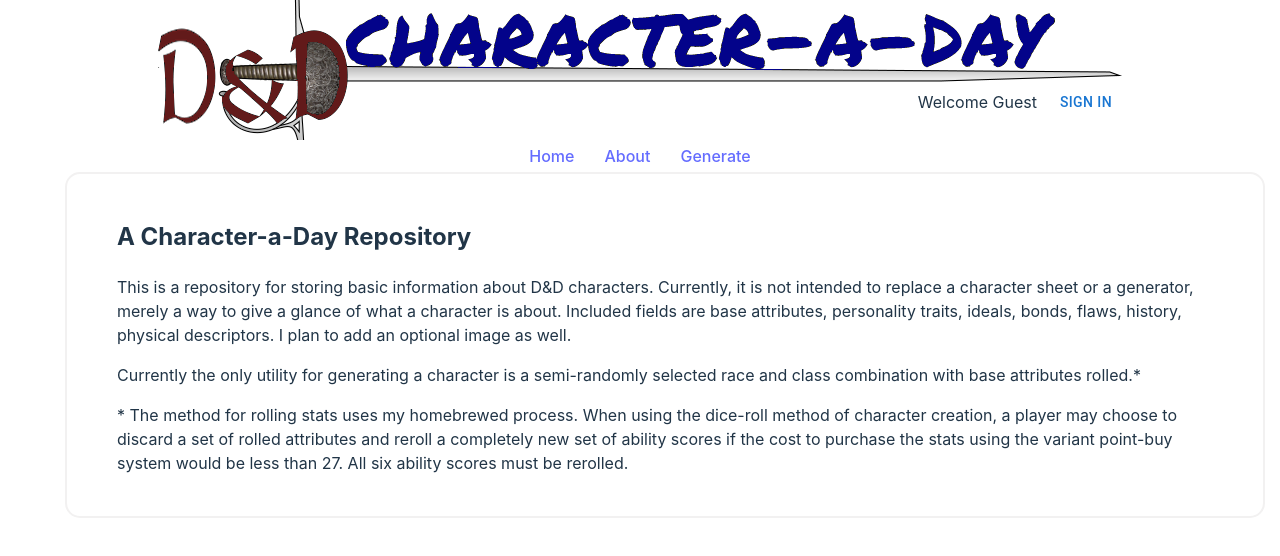
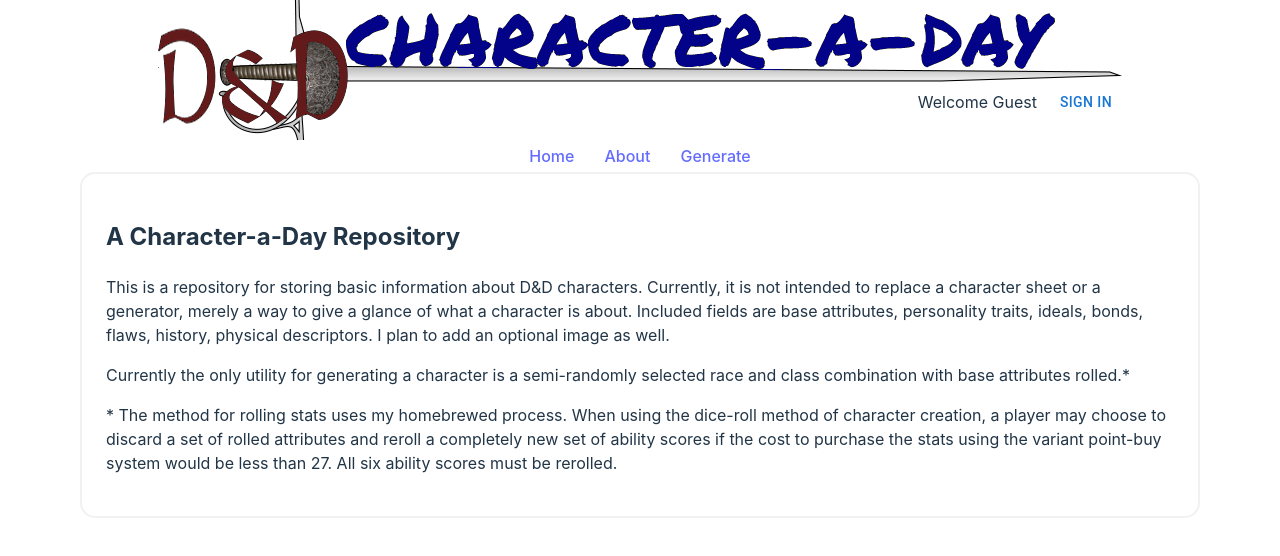
Before and after one commit to BenReilly/dnd-cad, a React (Vite) app: page / in a window 1280 px wide. Shown: the top 556 px of the page. Built offline with nearby package versions, Linux system fonts and the light colour scheme; no server answers; the database is empty; a web font is replaced by a local one.

Commit message:
update general styles

```diff
--- a/src/index.css
+++ b/src/index.css
@@ -25,8 +25,15 @@
 
 body {
   margin: 0;
-  min-width: 320px;
   min-height: 100vh;
+}
+
+#root {
+  width: 100%;
+  max-width: 1200px;
+  margin: 0 auto;
+  padding: 0 24px;
+  box-sizing: border-box;
 }
 
 h1 {
@@ -68,7 +75,6 @@
   color: #ccc;
 }
 
-
 @media (prefers-color-scheme: light) {
   :root {
     color: #213547;
@@ -81,3 +87,9 @@
     background-color: #f9f9f9;
   }
 }
+
+@media (max-width: 1280px) {
+  #root {
+    padding: 0 16px;
+  }
+}
--- a/src/routes/__root.tsx
+++ b/src/routes/__root.tsx
@@ -12,17 +12,24 @@
   height: 'auto',
 };
 const contentStyle = {
-  backgroundColor: 'transparent',
-  padding: '25px 50px',
+  width: '100%',
+  maxWidth: '100%',
+  padding: '25px',
   border: '2px solid #f2f1f1',
-  margin: '0 25px',
   borderRadius: '15px',
+  boxSizing: 'border-box' as const,
+};
+const pageStyle = {
+  maxWidth: 1200,
+  width: '100%',
+  margin: '0 auto',
+  padding: '0 24px',
 };
 
 export const Route = createRootRoute({
   component: () => (
-    <Container style={transparentStyle} disableGutters>
-      <Container style={headerStyle} disableGutters>
+    <Container sx={{ ...transparentStyle, ...pageStyle }} disableGutters>
+      <Container sx={headerStyle} disableGutters>
         <DndcadHeader />
         <DndcadTopMenu>
           <Link to="/">Home</Link>
@@ -30,7 +37,7 @@
           <Link to="/generate">Generate</Link>
         </DndcadTopMenu>
       </Container>
-      <Container className="dndcad-nav" style={contentStyle}>
+      <Container sx={contentStyle}>
         <Outlet />
         <TanStackRouterDevtools />
       </Container>
```
